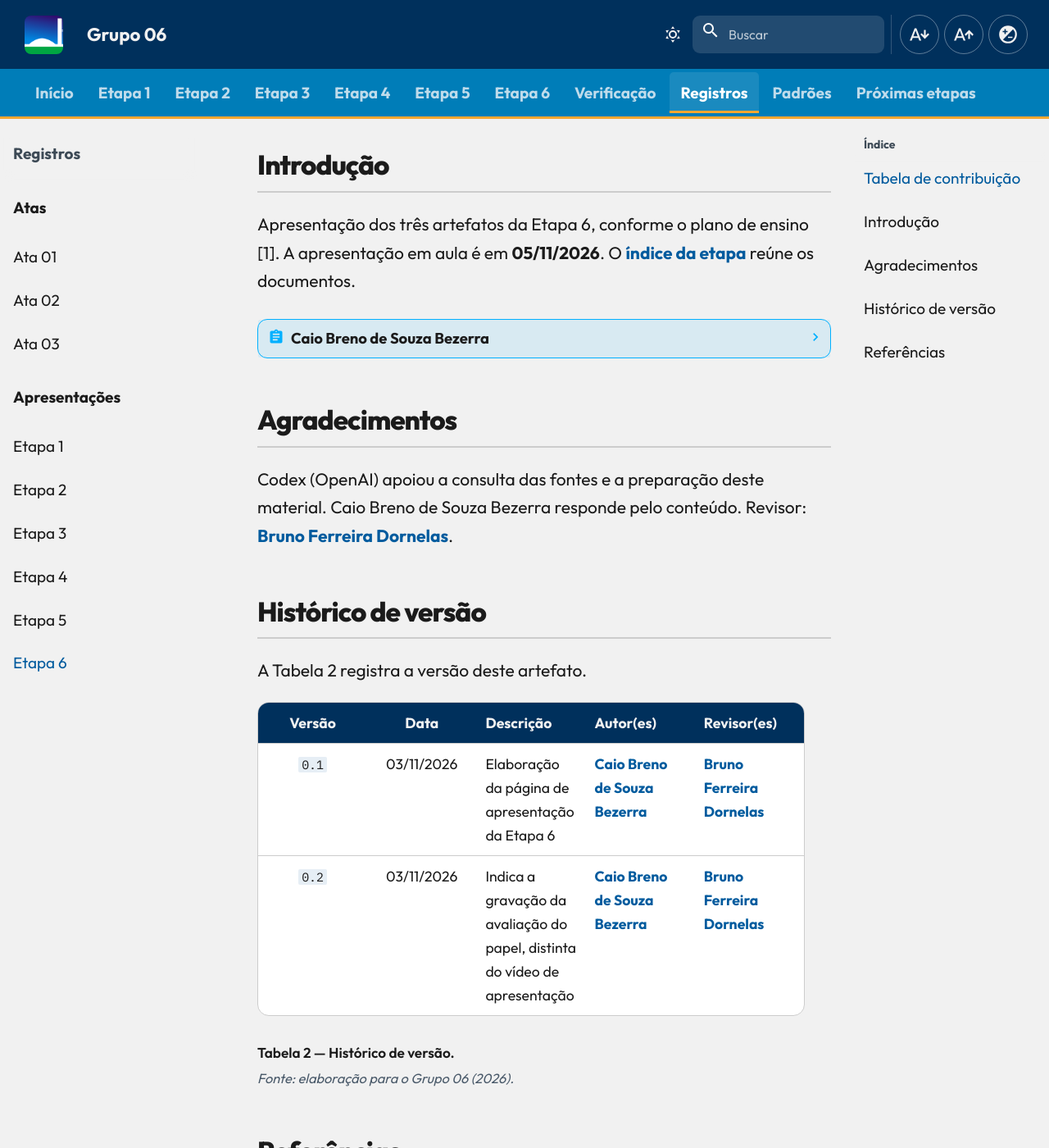
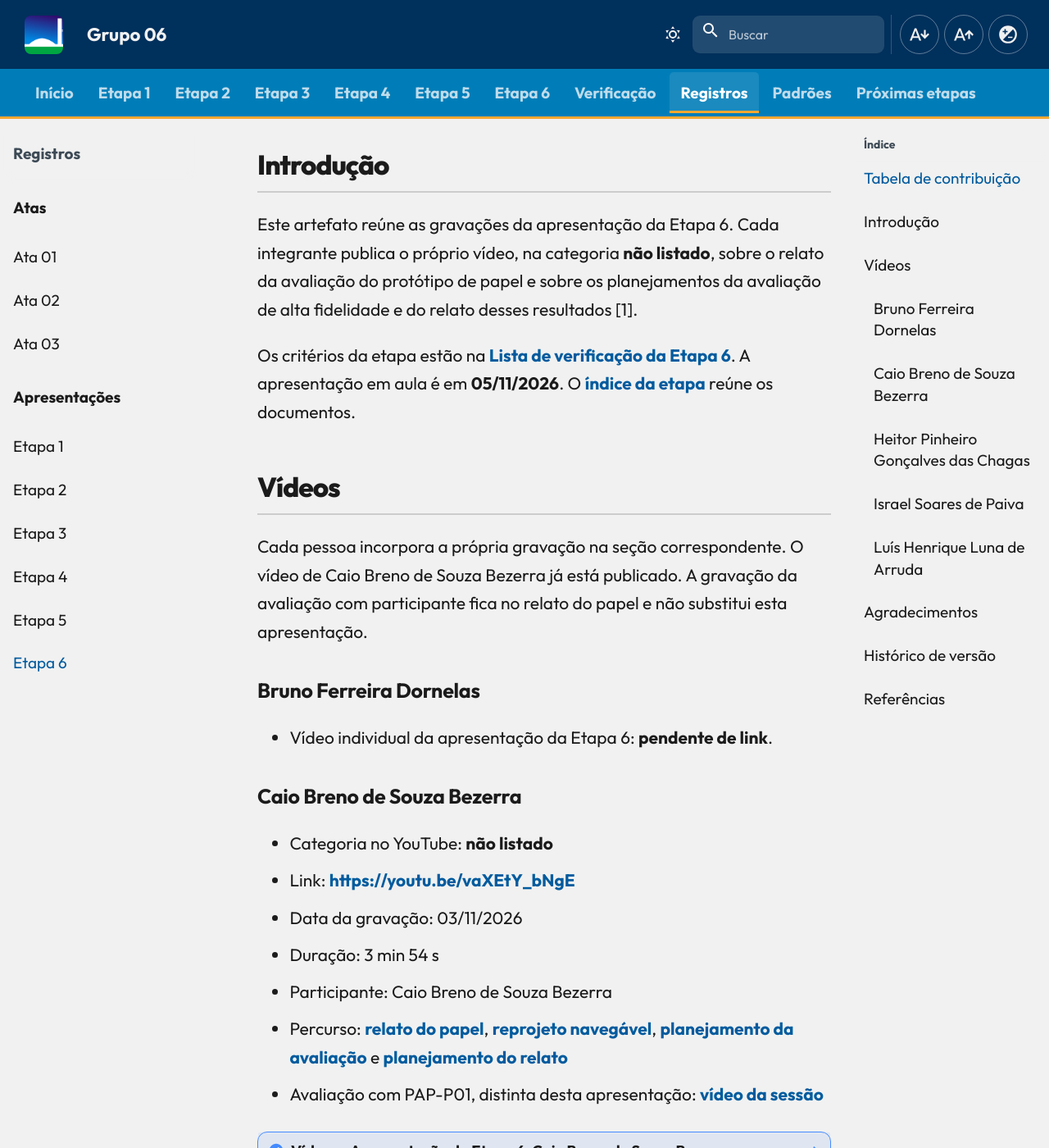
Before and after one commit to Interacao-Humano-Computador/2026.2-Grupo06, an MkDocs documentation site: the page built from docs/apresentacoes/etapa-06.md, in a window 1280 px wide and 1400 px high, scrolled down 966 px. Shown: the whole window at 82% size. Built offline with MkDocs 1.6.1 and Material for MkDocs 9.7.7, drawn with Linux system fonts in a browser that asks for light colours; comment, search, counter and statistics services are not loaded; some of the changed text lies outside the part shown.

Commit message:
docs(apresentacao): inclui o vídeo individual de Caio na Etapa 6
A página de registros passa a ter uma seção por integrante, com a gravação não listada da apresentação.

```diff
--- a/docs/apresentacoes/etapa-06.md
+++ b/docs/apresentacoes/etapa-06.md
@@ -8,7 +8,7 @@ A Tabela 1 registra a contribuição neste artefato.
 
 | Integrante | Contribuição | Artefato / atividade |
 | --- | --- | --- |
-| [Caio Breno de Souza Bezerra](https://github.com/CaioBezerra-Dev) | Organização da apresentação de Caio e dos acessos à entrega | [Conteúdo](#introducao) |
+| [Caio Breno de Souza Bezerra](https://github.com/CaioBezerra-Dev) | Organização da apresentação e vídeo individual | [Vídeo de Caio](#caio-breno-de-souza-bezerra) |
 | Codex (OpenAI) | Apoio à consulta bibliográfica, redação, telas e organização | [Agradecimentos](#agradecimentos) |
 
 <p class="caption">Tabela 1 — Contribuição neste artefato.</p>
@@ -16,15 +16,53 @@ A Tabela 1 registra a contribuição neste artefato.
 
 ## Introdução
 
-Apresentação dos três artefatos da Etapa 6, conforme o plano de ensino [1]. A apresentação em aula é em **05/11/2026**. O [índice da etapa](../entrega-6/index.md) reúne os documentos.
+Este artefato reúne as gravações da apresentação da Etapa 6. Cada integrante publica o próprio vídeo, na categoria **não listado**, sobre o relato da avaliação do protótipo de papel e sobre os planejamentos da avaliação de alta fidelidade e do relato desses resultados [1].
 
-??? abstract "Caio Breno de Souza Bezerra"
+Os critérios da etapa estão na [Lista de verificação da Etapa 6](../verificacao/listas/etapa-6.md). A apresentação em aula é em **05/11/2026**. O [índice da etapa](../entrega-6/index.md) reúne os documentos.
 
-    **Vídeo da apresentação:** a anexar na categoria não listado após a gravação.
+## Vídeos
 
-    Percurso sugerido: [relato do papel](../entrega-6/individual/caio/relato-prototipo-papel.md) → [reprojeto navegável](../prototipos/caio/alta-fidelidade/index.html) → [planejamento da avaliação](../entrega-6/individual/caio/planejamento-avaliacao-alta-fidelidade.md) → [planejamento do relato](../entrega-6/individual/caio/planejamento-relato-alta-fidelidade.md).
+Cada pessoa incorpora a própria gravação na seção correspondente. O vídeo de Caio Breno de Souza Bezerra já está publicado. A gravação da avaliação com participante fica no relato do papel e não substitui esta apresentação.
 
-    A gravação da avaliação com PAP-P01, de 03/11/2026, 21h28–21h33, fica no [relato do papel](../entrega-6/individual/caio/relato-prototipo-papel.md#registro-e-video). Link não listado: [https://youtu.be/MYhU_5oUe8M](https://youtu.be/MYhU_5oUe8M). Essa sessão é distinta da apresentação.
+### Bruno Ferreira Dornelas
+
+- Vídeo individual da apresentação da Etapa 6: **pendente de link**.
+
+### Caio Breno de Souza Bezerra
+
+- Categoria no YouTube: **não listado**
+- Link: [https://youtu.be/vaXEtY_bNgE](https://youtu.be/vaXEtY_bNgE)
+- Data da gravação: 03/11/2026
+- Duração: 3 min 54 s
+- Participante: Caio Breno de Souza Bezerra
+- Percurso: [relato do papel](../entrega-6/individual/caio/relato-prototipo-papel.md), [reprojeto navegável](../prototipos/caio/alta-fidelidade/index.html), [planejamento da avaliação](../entrega-6/individual/caio/planejamento-avaliacao-alta-fidelidade.md) e [planejamento do relato](../entrega-6/individual/caio/planejamento-relato-alta-fidelidade.md)
+- Avaliação com PAP-P01, distinta desta apresentação: [vídeo da sessão](../entrega-6/individual/caio/relato-prototipo-papel.md#registro-e-video)
+
+??? note "Vídeo — Apresentação da Etapa 6, Caio Breno de Souza Bezerra"
+
+    <div style="position: relative; width: 100%; padding-bottom: 56.25%; margin: 1.5rem 0; height: 0; overflow: hidden; border-radius: 0.8rem; box-shadow: 0 8px 24px rgba(10, 35, 66, 0.12);">
+      <iframe
+        loading="lazy"
+        style="position: absolute; top: 0; left: 0; width: 100%; height: 100%; border: 0;"
+        src="https://www.youtube-nocookie.com/embed/vaXEtY_bNgE"
+        title="Apresentação da Etapa 6 — Caio Breno de Souza Bezerra"
+        allow="accelerometer; autoplay; clipboard-write; encrypted-media; gyroscope; picture-in-picture; web-share"
+        referrerpolicy="strict-origin-when-cross-origin"
+        allowfullscreen>
+      </iframe>
+    </div>
+
+### Heitor Pinheiro Gonçalves das Chagas
+
+- Vídeo individual da apresentação da Etapa 6: **pendente de link**.
+
+### Israel Soares de Paiva
+
+- Vídeo individual da apresentação da Etapa 6: **pendente de link**.
+
+### Luís Henrique Luna de Arruda
+
+- Vídeo individual da apresentação da Etapa 6: **pendente de link**.
 
 
 ## Agradecimentos
@@ -39,6 +77,7 @@ A Tabela 2 registra a versão deste artefato.
 | :---: | :---: | --- | --- | --- |
 | `0.1` | 03/11/2026 | Elaboração da página de apresentação da Etapa 6 | [Caio Breno de Souza Bezerra](https://github.com/CaioBezerra-Dev) | [Bruno Ferreira Dornelas](https://github.com/brunnf) |
 | `0.2` | 03/11/2026 | Indica a gravação da avaliação do papel, distinta do vídeo de apresentação | [Caio Breno de Souza Bezerra](https://github.com/CaioBezerra-Dev) | [Bruno Ferreira Dornelas](https://github.com/brunnf) |
+| `0.3` | 03/11/2026 | Inclui a gravação individual de Caio e separa um espaço por integrante | [Caio Breno de Souza Bezerra](https://github.com/CaioBezerra-Dev) | [Bruno Ferreira Dornelas](https://github.com/brunnf) |
 
 
 <p class="caption">Tabela 2 — Histórico de versão.</p>
```
Also changed, not shown: docs/apresentacoes/index.md (+5 -4 lines).
